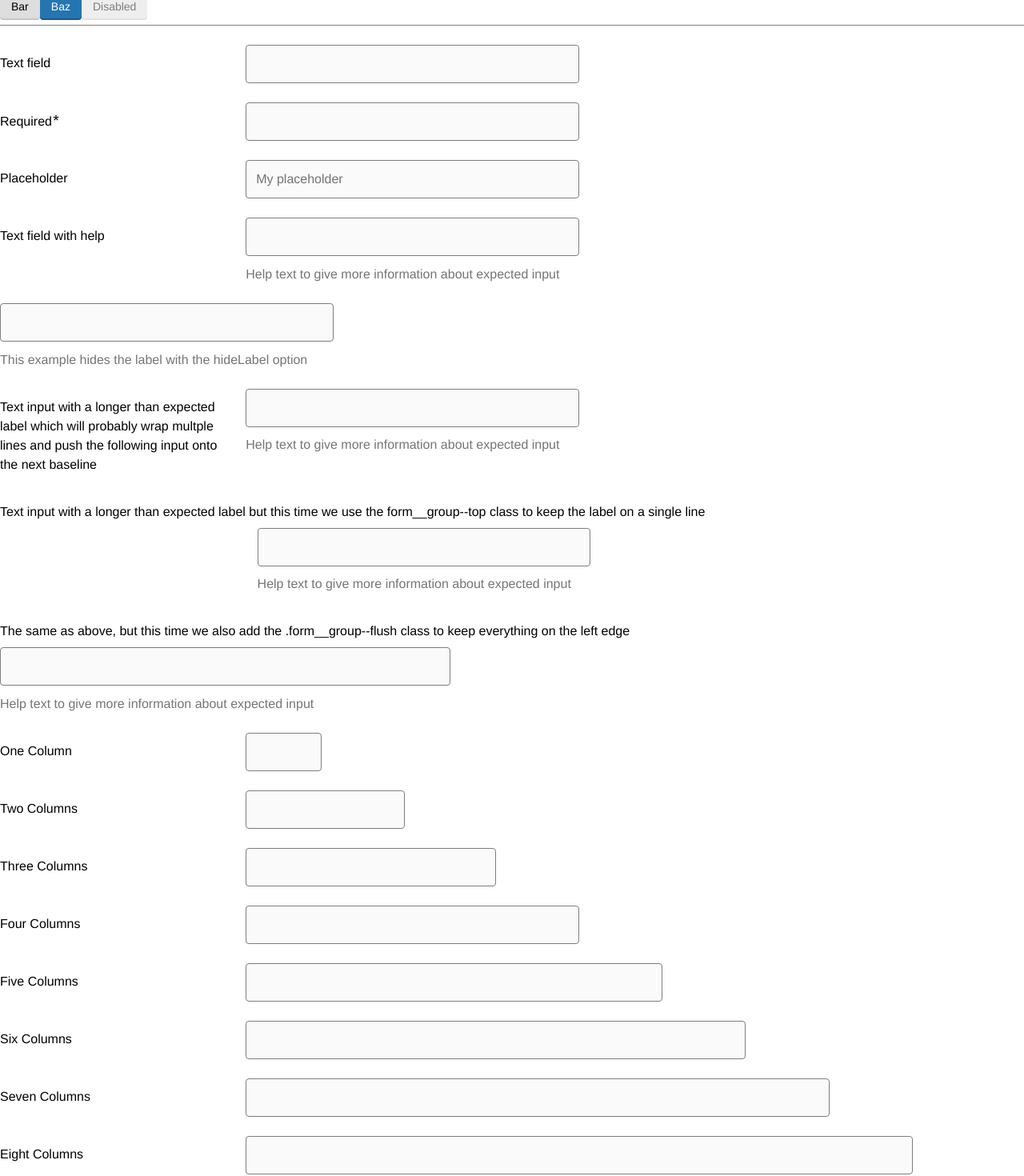
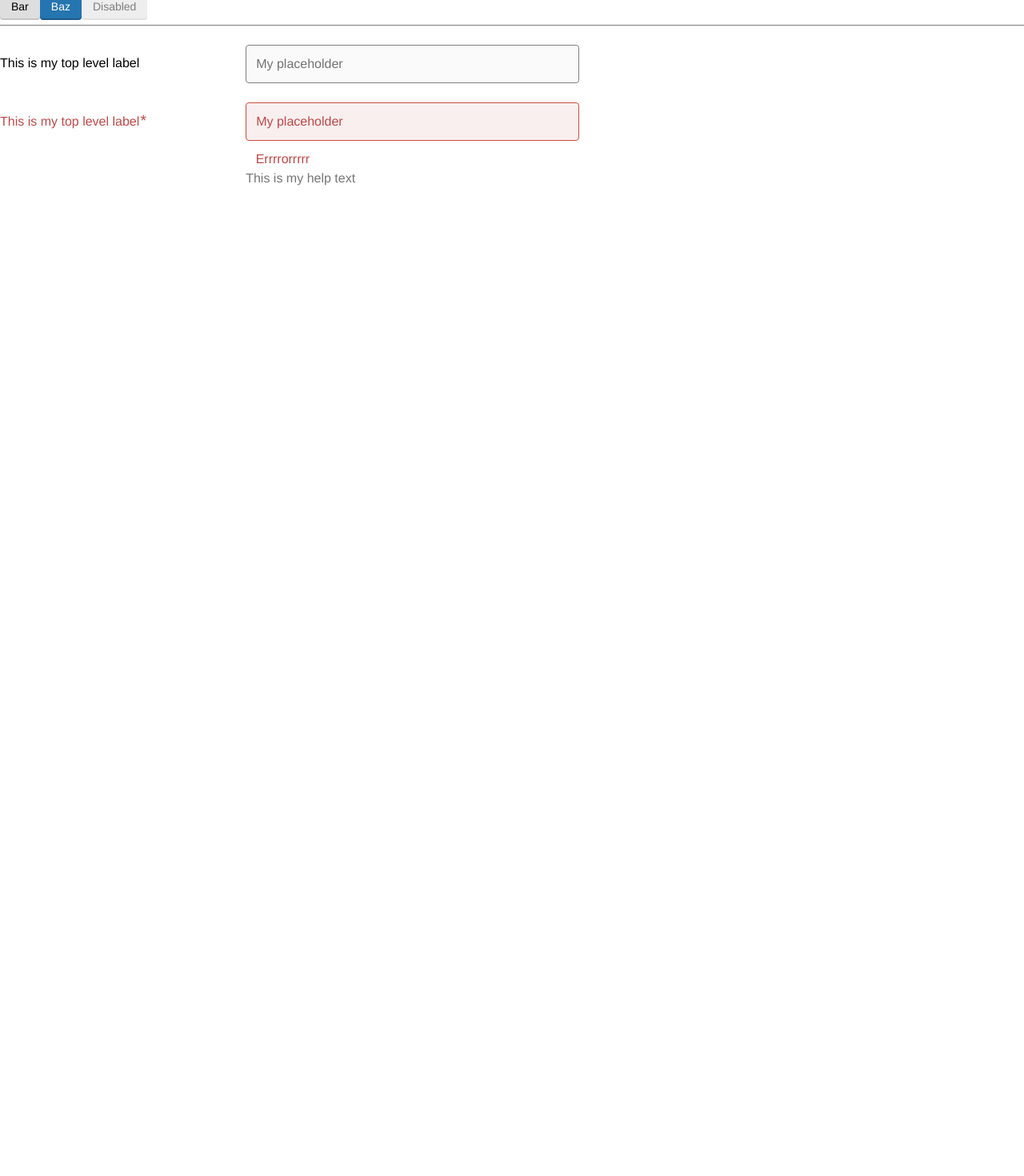
Before and after one commit to jadu/pulsar-react, a React app: page / in a window 1280 px wide. Shown: the part 74-1544 px from the top of the page at 80% size. After the commit the page ends 800 px from the top, so only its background shows below. Built offline with nearby package versions, Linux system fonts and the light colour scheme; a web font is replaced by a local one.

Commit message:
Still deciding on how form groups will be composed

```diff
--- a/src/App.jsx
+++ b/src/App.jsx
@@ -6,6 +6,7 @@ import CheckboxInput from './components/form/CheckboxInput/CheckboxInput';
 import RadioButton from './components/form/RadioButton/RadioButton';
 import TextInput from './components/form/TextInput/TextInput';
 import PasswordInput from './components/form/TextInput/PasswordInput';
+import TextArea from './components/form/TextArea/TextArea';
 
 
 export default class App extends React.Component {
@@ -19,140 +20,28 @@ export default class App extends React.Component {
         <hr />
 <form>
 
-        <FormGroup>
-          <TextInput
+        <FormGroup
+          htmlFor="foo"
+          labelText="This is my top level label"
+          >
+          <TextInput required
             id="foo"
-            labelText="Text field"
-            />
-        </FormGroup>
-
-        <FormGroup>
-          <TextInput
-            required
-            labelText="Required"
-            />
-        </FormGroup>
-
-        <FormGroup>
-          <TextInput
-            labelText="Placeholder"
             placeholder="My placeholder"
             />
         </FormGroup>
 
-        <FormGroup>
-          <TextInput
-            labelText="Text field with help"
-            helpText="Help text to give more information about expected input"
+        <FormGroup error required
+          htmlFor="foo"
+          helpText="This is my help text"
+          errorText="Errrrorrrrr"
+          labelText="This is my top level label"
+          >
+          <TextInput required
+            id="foo"
+            placeholder="My placeholder"
             />
         </FormGroup>
 
-        <FormGroup>
-          <TextInput
-            hideLabel
-            labelText="Basic"
-            helpText="This example hides the label with the hideLabel option"
-            />
-        </FormGroup>
-
-        <FormGroup>
-          <TextInput
-            labelText="Text input with a longer than expected label which will probably wrap multple lines and push the following input onto the next baseline"
-            helpText="Help text to give more information about expected input"
-            />
-        </FormGroup>
-
-        <FormGroup topLabel>
-          <TextInput
-            labelText="Text input with a longer than expected label but this time we use the form__group--top class to keep the label on a single line"
-            helpText="Help text to give more information about expected input"
-            />
-        </FormGroup>
-
-        <FormGroup topLabel flushLabel>
-          <TextInput
-            labelText="The same as above, but this time we also add the .form__group--flush class to keep everything on the left edge"
-            helpText="Help text to give more information about expected input"
-            />
-        </FormGroup>
-
-        <FormGroup className="form__control-col--1">
-          <TextInput
-            labelText="One Column"
-            />
-        </FormGroup>
-
-        <FormGroup className="form__control-col--2">
-          <TextInput
-            labelText="Two Columns"
-            />
-        </FormGroup>
-
-        <FormGroup className="form__control-col--3">
-          <TextInput
-            labelText="Three Columns"
-            />
-        </FormGroup>
-
-        <FormGroup className="form__control-col--4">
-          <TextInput
-            labelText="Four Columns"
-            />
-        </FormGroup>
-
-        <FormGroup className="form__control-col--5">
-          <TextInput
-            labelText="Five Columns"
-            />
-        </FormGroup>
-
-        <FormGroup className="form__control-col--6">
-          <TextInput
-            labelText="Six Columns"
-            />
-        </FormGroup>
-
-        <FormGroup className="form__control-col--7">
-          <TextInput
-            labelText="Seven Columns"
-            />
-        </FormGroup>
-
-        <FormGroup className="form__control-col--8">
-          <TextInput
-            labelText="Eight Columns"
-            />
-        </FormGroup>
-
-        <FormGroup className="form__control-col--9">
-          <TextInput
-            labelText="Nine Columns"
-            />
-        </FormGroup>
-
-        <FormGroup checkbox>
-          <CheckboxInput
-            required
-            id="bar"
-            labelText="My label text"
-            helpText="My help text"
-            />
-        </FormGroup>
-
-        <FormGroup radio>
-          <RadioButton
-            required
-            id="bar"
-            labelText="My label text"
-            helpText="My help text"
-            />
-        </FormGroup>
-
-        <FormGroup>
-          <PasswordInput
-            labelText="Password field"
-            />
-        </FormGroup>
 </form>
 
       </div>
--- /dev/null
+++ b/src/components/form/ErrorBlock/ErrorBlock.jsx
@@ -0,0 +1,22 @@
+import React from 'react';
+
+export default class ErrorBlock extends React.Component {
+  render() {
+    let {
+      errorText,
+      ...props} = this.props;
+
+    return (
+      <>
+      {errorText
+        && (
+          <span className="help-block is-error">
+            <i aria-hidden="true" className="icon-warning-sign"></i>
+            {errorText}
+          </span>
+        )
+      }
+      </>
+    );
+  }
+}
--- a/src/components/form/FormGroup/FormGroup.jsx
+++ b/src/components/form/FormGroup/FormGroup.jsx
@@ -1,27 +1,56 @@
 import React from 'react';
 import classnames from 'classnames';
+import shortid from 'shortid';
+
+import FormLabel from '../FormLabel/FormLabel';
+import ErrorBlock from '../ErrorBlock/ErrorBlock';
+import HelpBlock from '../HelpBlock/HelpBlock';
 
 export default class FormGroup extends React.Component {
+
+  componentWillMount() {
+    // GUID to use if no explicit ID has been set
+    this.idGuid = 'id-guid-' + shortid.generate();
+
+    // GUID to use to link the input with any help text
+    this.helpGuid = 'help-guid-' + shortid.generate();
+  }
+
   render() {
     let {
       checkbox,
       children,
       className,
+      error,
       flushLabel,
       radio,
       topLabel,
       ...props} = this.props;
 
-    let formGroupClasses = classnames('form__group', className, {
+    // Convert variants to their required classes
+    let variantClasses = classnames('form__group', className, {
       'form-checkbox': checkbox,
       'form-radio': radio,
       'form__group--top': topLabel,
-      'form__group--flush': flushLabel
+      'form__group--flush': flushLabel,
+      'has-error': error
+    });
+
+    // If help text is present, pass the GUIDs to the child inputs so they can
+    // use it as aria-describedby
+    let childrenWithGuids = React.cloneElement(children, {
+      helpGuid: this.helpGuid,
+      helpText: this.props.helpText
     });
 
     return (
-      <div className={formGroupClasses}>
-          {children}
+      <div className={variantClasses}>
+        <FormLabel {...props} />
+        <div className="controls">
+          {childrenWithGuids}
+          <ErrorBlock {...props} />
+          <HelpBlock helpGuid={this.helpGuid} {...props} />
+        </div>
       </div>
     );
   }
--- a/src/components/form/FormLabel/FormLabel.jsx
+++ b/src/components/form/FormLabel/FormLabel.jsx
@@ -13,7 +13,7 @@ export default class FormLabel extends React.Component {
 
     let labelClasses = classnames('control__label', className, {
       'hide': hideLabel
-    })
+    });
 
     let requiredIndicator = required && (
       <span aria-hidden="true" className="required-indicator" data-tippy-content="required">*</span>
@@ -21,17 +21,15 @@ export default class FormLabel extends React.Component {
 
     return (
       <>
-      {labelText
-        ? (
-          <label htmlFor={htmlFor} className={labelClasses} {...props}>
+      {labelText ? (
+        <label htmlFor={htmlFor} className={labelClasses}>
           {labelText}
           {requiredIndicator}
         </label>
       )
       : (
         <span className="control__label"></span>
-        )
-      }
+      )}
       </>
     );
   }
--- /dev/null
+++ b/src/components/form/HelpBlock/HelpBlock.jsx
@@ -0,0 +1,18 @@
+import React from 'react';
+
+export default class HelpBlock extends React.Component {
+  render() {
+    let {
+      helpGuid,
+      helpText,
+      ...props} = this.props;
+
+    return (
+      <>
+      {helpText && (
+        <span id={helpGuid} className="help-block">{helpText}</span>
+      )}
+      </>
+    );
+  }
+}
--- /dev/null
+++ b/src/components/form/TextArea/TextArea.jsx
@@ -0,0 +1,58 @@
+import React from 'react';
+import shortid from 'shortid';
+import FormLabel from '../FormLabel/FormLabel';
+
+export default class TextArea extends React.Component {
+
+  componentWillMount() {
+    this.idGuid = 'id-guid-' + shortid.generate();
+    this.helpGuid = 'help-guid-' + shortid.generate();
+  }
+
+  render() {
+    let {
+      helpText,
+      hideLabel,
+      id,
+      labelText,
+      rows,
+      ...props
+    } = this.props;
+
+    let ariaDescribedby = helpText ? this.helpGuid : null;
+
+    let helpClasses = 'help-block';
+
+    let helpBlock = helpText ? (
+      <span id={this.helpGuid} className={helpClasses}>{helpText}</span>
+    ) : null;
+
+    return (
+      <>
+
+        <FormLabel
+          hideLabel={hideLabel}
+          htmlFor={id || this.idGuid}
+          labelText={labelText}
+          required={props.required}
+          />
+
+        <div className="controls">
+
+          <textarea
+            id={id || this.idGuid}
+            className="form__control textarea"
+            type="text"
+            aria-describedby={ariaDescribedby}
+            rows={rows || 2 }
+            {...props}
+            />
+
+          {helpBlock}
+
+        </div>
+
+      </>
+    );
+  }
+}
--- a/src/components/form/TextInput/TextInput.jsx
+++ b/src/components/form/TextInput/TextInput.jsx
@@ -1,56 +1,22 @@
 import React from 'react';
-import shortid from 'shortid';
-import FormLabel from '../FormLabel/FormLabel';
 
 export default class TextInput extends React.Component {
-
-  componentWillMount() {
-    this.idGuid = 'id-guid-' + shortid.generate();
-    this.helpGuid = 'help-guid-' + shortid.generate();
-  }
-
   render() {
     let {
+      helpGuid,
       helpText,
-      hideLabel,
       id,
-      labelText,
       ...props
     } = this.props;
 
-    let ariaDescribedby = helpText ? this.helpGuid : null;
-
-    let helpClasses = 'help-block';
-
-    let helpBlock = helpText ? (
-      <span id={this.helpGuid} className={helpClasses}>{helpText}</span>
-    ) : null;
-
     return (
-      <>
-
-        <FormLabel
-          hideLabel={hideLabel}
-          htmlFor={id || this.idGuid}
-          labelText={labelText}
-          required={props.required}
-          />
-
-        <div className="controls">
-
-          <input
-            id={id || this.idGuid}
-            className="form__control"
-            type="text"
-            aria-describedby={ariaDescribedby}
-            {...props}
-            />
-
-          {helpBlock}
-
-        </div>
-
-      </>
+      <input
+        id={id}
+        className="form__control"
+        type="text"
+        aria-describedby={helpText && helpGuid}
+        {...props}
+      />
     );
   }
 }
```
Also changed, not shown: src/components/form/CheckboxInput/CheckboxInput.jsx (indentation only). Lines whose indentation alone changed are shown as unchanged.
